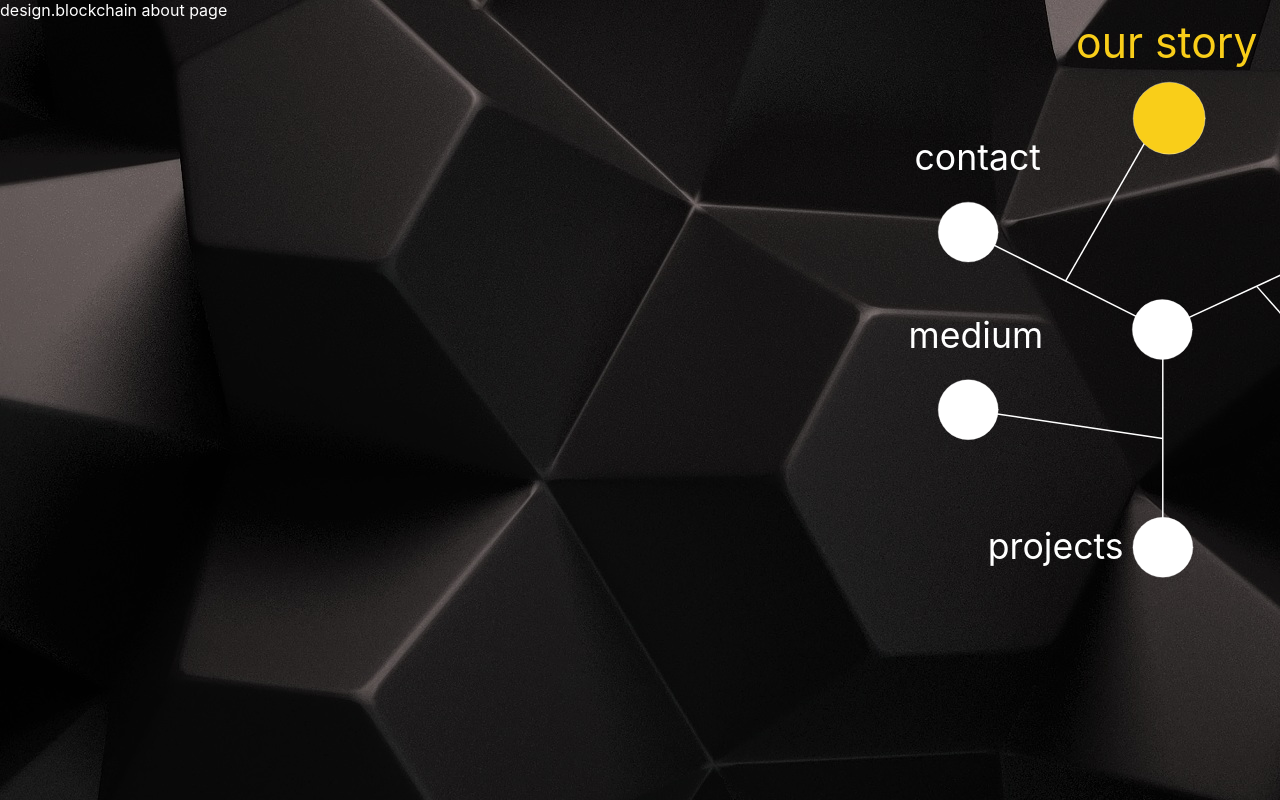
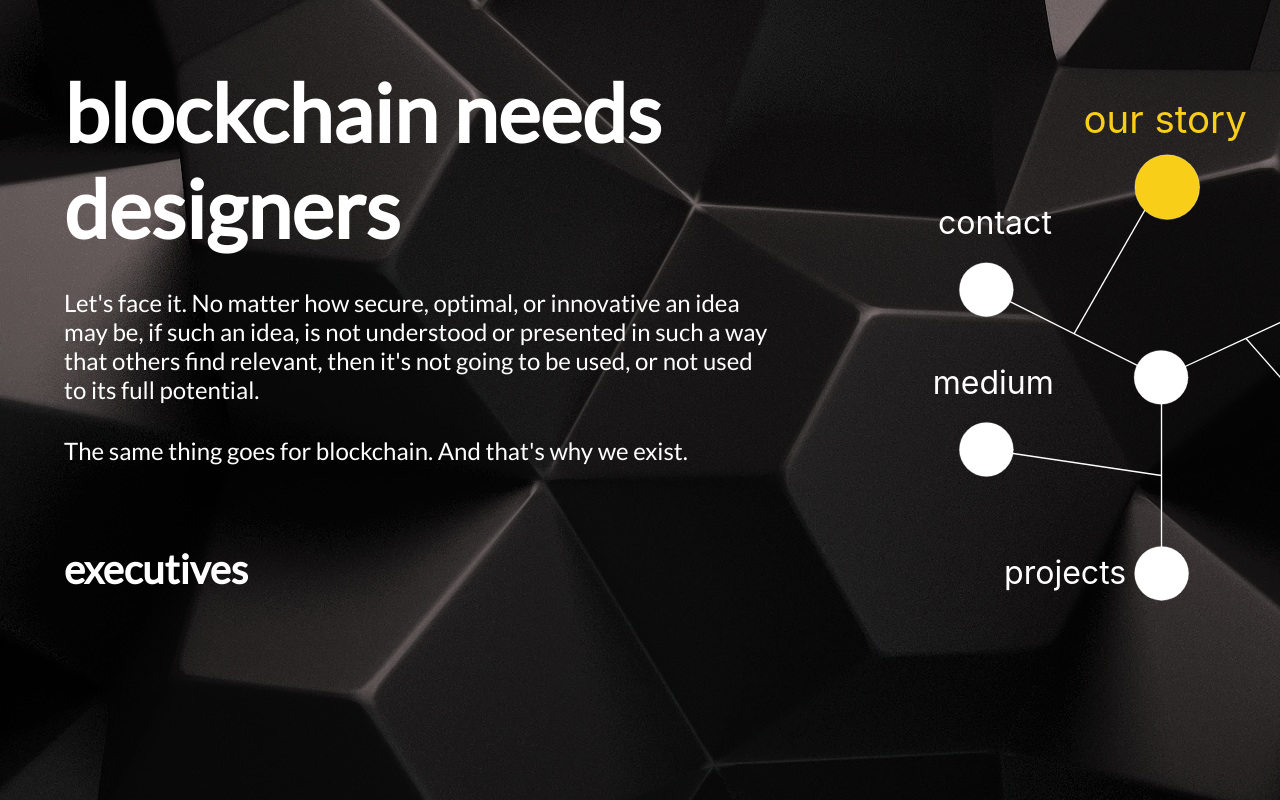
Before and after one commit to fcr3/bd_website_prototype, a React (Create React App) app: page /about in a window 1280 px wide. Built offline with nearby package versions, Linux system fonts and the light colour scheme.

Commit message:
prototype v0.0.1

```diff
--- a/src/components/about.js
+++ b/src/components/about.js
@@ -1,11 +1,41 @@
 import React, {Component} from 'react';
-import '../style/home.css';
+import '../style/about.css';
 
 class About extends Component {
+
 	render() {
+		var execArr = [1,2,3];
+		var desArr = [1,2,3,4,5];
+		var execArr = execArr.map((val, index) => {
+			return (<div className="card">Name, Media, Title</div>)
+		});
+		var desArr = desArr.map((val, index) => {
+			return (<div className="card">Name, Media, Title</div>)
+		});
+
+
 		return (
-			<div >
-					design.blockchain about page
+			<div className="aboutlayout">
+					<div className="aboutHeader">
+						blockchain needs designers
+					</div>
+					<div className="aboutBody">
+						Let's face it. No matter how secure, optimal,
+						or innovative an idea may be, if such an idea,
+						is not understood or presented in such a way
+						that others find relevant, then it's not going
+						to be used, or not used to its full potential.
+					</div>
+					<div className="aboutBody">
+						The same thing goes for blockchain. And that's
+						why we exist.
+					</div>
+					<div className="teamsection">
+						<div className="aboutSubHead">executives</div>
+						<div className="teamcards">{execArr}</div>
+						<div className="aboutSubHead">designers</div>
+						<div className="teamcards">{desArr}</div>
+					</div>
 			</div>
 		)
 	}
--- a/src/style/about.css
+++ b/src/style/about.css
@@ -0,0 +1,70 @@
+/**
+font-family: 'Lato', sans-serif;
+font-family: 'Lato', sans-serif;
+**/
+
+.aboutlayout {
+  width: 60vw;
+  height: auto;
+  display: flex;
+  flex-direction: column;
+  justify-content: flex-start;
+  align-items: flex-start;
+  font-family: 'Lato', sans-serif;
+  padding-bottom: 64px;
+}
+
+.aboutHeader {
+  font-size: 10vmin;
+  font-weight: bold;
+  margin-left: 64px;
+  margin-top: 64px;
+}
+
+.aboutBody {
+  font-size: 3vmin;
+  margin-left: 64px;
+  margin-top: 32px;
+}
+
+.teamsection {
+  width: 60vw;
+  height: auto;
+  display: flex;
+  flex-direction: column;
+  align-items: flex-start;
+  justify-content: flex-start;
+  padding-bottom: 10vh;
+}
+
+.aboutSubHead {
+  font-size: 5vmin;
+  margin-left: 64px;
+  margin-top: 10vh;
+  margin-bottom: 10vh;
+  font-weight: bold;
+}
+
+.teamcards {
+  display: flex;
+  flex-direction: row;
+  align-items: center;
+  justify-content: flex-start;
+  margin-left: 64px;
+  margin-top: 10vh;
+  margin-bottom: 10vh;
+}
+
+.card {
+  border: 4px solid white;
+  height: 30vh;
+  width: 10vw;
+  margin-top: 10vh;
+  margin-right: 32px;
+  margin-bottom: 10vh;
+  display: flex;
+  flex-direction: column;
+  align-items: center;
+  justify-content: center;
+  background-color: #f9ce19;
+}
--- a/src/style/menu.css
+++ b/src/style/menu.css
@@ -46,8 +46,9 @@ circle {
 }
 
 .menulayout {
-	height: 37vh;
-	width: 37vw;
+	height: 27vh;
+	width: 27vw;
+  position: fixed;
   transition: 0.2s
 }
 
--- a/src/style/wrap.css
+++ b/src/style/wrap.css
@@ -6,7 +6,7 @@
 	flex-direction: row;
 	align-items: space-evenly;
 	justify-content: flex-start;
-	overflow: hidden;
+	overflow-x: hidden;
 	transition: 0.2s;
 }
 
```
